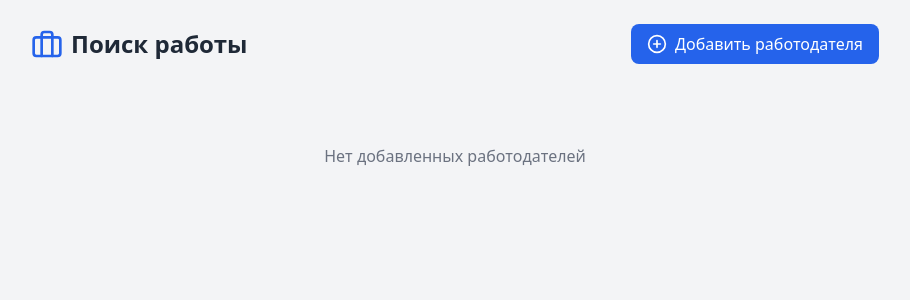
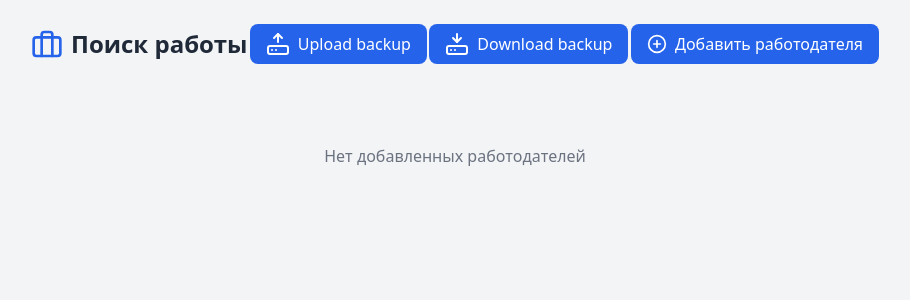
Before and after one commit to powerckbestest/job-search-tracker-app, a React (Vite) app: page / in a window 1280 px wide. Shown: the top 300 px of the page, without its empty margins (185-1095 px from the left). Built offline with nearby package versions, Linux system fonts and the light colour scheme.

Commit message:
feature/#7-json-data-backup добавлен функционал выгрузки и загрузки данных json

```diff
--- a/src/App.tsx
+++ b/src/App.tsx
@@ -4,6 +4,8 @@ import { Employer, Interview } from "./types";
 import EmployerCard from "./components/EmployerCard";
 import {EditEmployerCard} from "./components/EditEmployerCard.tsx";
 import {useLocalStorage} from "usehooks-ts";
+import {DownloadBackup} from "./components/DownloadBackup.tsx";
+import {UploadBackup} from "./components/UploadBackup.tsx";
 
 function App() {
 
@@ -74,6 +76,8 @@ function App() {
               <Briefcase className="text-blue-600" size={32} />
               <h1 className="text-2xl font-bold text-gray-800">Поиск работы</h1>
             </div>
+            <UploadBackup />
+            <DownloadBackup />
             <button
                 data-testid="addEmployer"
               onClick={() => setIsAdding(true)}
@@ -115,6 +119,7 @@ function App() {
           )}
         </div>
       </div>
+
     </div>
   );
 }
--- /dev/null
+++ b/src/components/DownloadBackup.tsx
@@ -0,0 +1,31 @@
+import {useLocalStorage} from "usehooks-ts";
+import {Employer} from "../types.ts";
+import {HardDriveDownload} from "lucide-react";
+
+
+export const DownloadBackup = () => {
+
+    const [backupData] = useLocalStorage<Employer[]>("jobSearchEmployers", []);
+
+    const downloadBackup = () => {
+        const blob = new Blob([JSON.stringify(backupData)], {type: 'application/json'});
+        const url = URL.createObjectURL(blob);
+        const link = document.createElement('a');
+        link.href = url;
+        link.download = 'job-search-tracker-backup.json';
+        link.click();
+    }
+
+    return (
+        <div>
+            <button
+                data-testid="downloadBackup"
+                alt-text="Скачать резервную копию"
+                className="flex items-center gap-2 px-4 py-2 bg-blue-600 text-white rounded-lg hover:bg-blue-700 transition-colors"
+                onClick={downloadBackup}>
+                <HardDriveDownload />
+                Download backup
+            </button>
+        </div>
+    );
+};
--- /dev/null
+++ b/src/components/UploadBackup.tsx
@@ -0,0 +1,45 @@
+import { useLocalStorage } from "usehooks-ts";
+import { Employer } from "../types";
+import { HardDriveUpload } from "lucide-react";
+
+export const UploadBackup = () => {
+    const [, setBackupData] = useLocalStorage<Employer[]>("jobSearchEmployers", []);
+
+    const uploadBackup = () => {
+        const input = document.createElement('input');
+        input.type = 'file';
+        input.accept = 'application/json';
+        input.onchange = (e: Event) => {
+            const target = e.target as HTMLInputElement;
+            const file = target?.files?.[0];
+            if (!file) return;
+
+            const reader = new FileReader();
+            reader.onload = (e: ProgressEvent<FileReader>) => {
+                try {
+                    const data: Employer[] = JSON.parse(e.target?.result as string);
+                    setBackupData(data);
+                    window.location.reload(); // Reload the page to reflect new data
+                } catch (error) {
+                    console.error("Error parsing JSON:", error);
+                }
+            };
+            reader.readAsText(file);
+        };
+        input.click();
+    };
+
+    return (
+        <div>
+            <button
+                data-testid="downloadBackup"
+                aria-label="Upload backup"
+                className="flex items-center gap-2 px-4 py-2 bg-blue-600 text-white rounded-lg hover:bg-blue-700 transition-colors"
+                onClick={uploadBackup}
+            >
+                <HardDriveUpload />
+                Upload backup
+            </button>
+        </div>
+    );
+};
```
